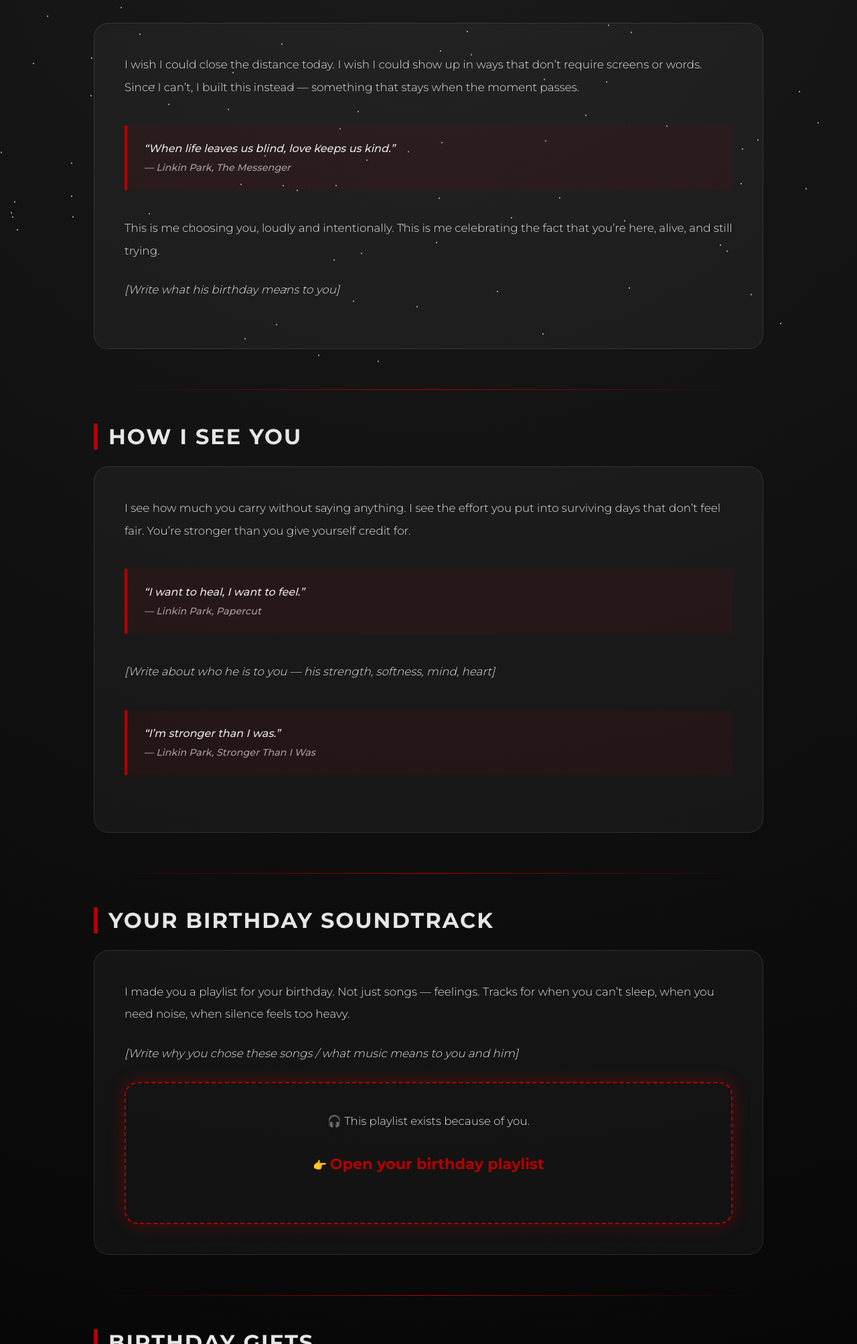
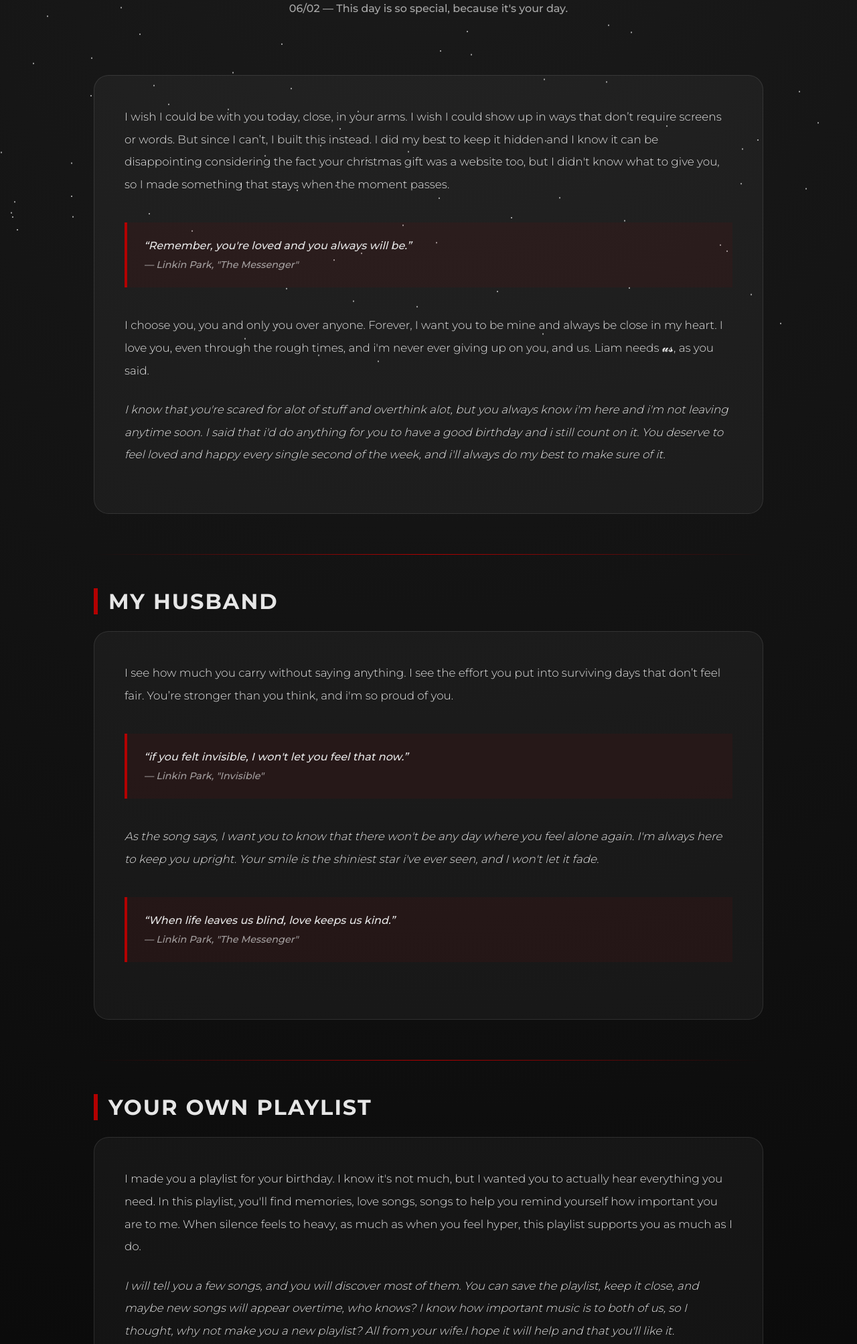
Before and after one commit to DefoNotAmi/birthday-gift-muah, a plain HTML site: page index.html in a window 1280 px wide. Shown: the part 233-2239 px from the top of the page at 67% size. Drawn offline with Linux system fonts and the light colour scheme.

Commit message:
index.html

```diff
--- a/index.html
+++ b/index.html
@@ -2,7 +2,7 @@
 <html lang="en">
 <head>
 <meta charset="UTF-8">
-<title>Happy Birthday, Angel</title>
+<title>Happy Birthday, My Angel</title>
 <link href="https://fonts.googleapis.com/css2?family=Montserrat:wght@300;500;700;900&display=swap" rel="stylesheet">
 
 <style>
@@ -188,73 +188,79 @@
 
 <div class="container">
 
-<h1>Happy Birthday</h1>
-<div class="subtitle">06/02 — this day exists because you do</div>
+<h1>Happy Birthday My Angel</h1>
+<div class="subtitle">06/02 — This day is so special, because it's your day.</div>
 
 <div class="section">
 <p>
-I wish I could close the distance today. I wish I could show up in ways that don’t require screens or words.
-Since I can’t, I built this instead — something that stays when the moment passes.
+I wish I could be with you today, close, in your arms. I wish I could show up in ways that don’t require screens or words.
+But since I can’t, I built this instead. I did my best to keep it hidden and I know it can be disappointing considering the fact your christmas gift was a website too, but I didn't know what to give you, so I made something that stays when the moment passes.
 </p>
 
 <div class="quote">
-“When life leaves us blind, love keeps us kind.”
-<span class="song">— Linkin Park, <em>The Messenger</em></span>
+“Remember, you're loved and you always will be.”
+<span class="song">— Linkin Park, <em>"The Messenger"</em></span>
 </div>
 
 <p>
-This is me choosing you, loudly and intentionally.
-This is me celebrating the fact that you’re here, alive, and still trying.
+I choose you, you and only you over anyone. Forever, I want you to be mine and always be close in my heart. I love you, even through the rough times, and i'm never ever giving up on you, and us. Liam needs 𝓾𝓼, as you said.
 </p>
 
 <!-- FILL IN: Add a personal sentence about what this birthday means to you -->
-<p><em>[Write what his birthday means to you]</em></p>
+<p><em>I know that you're scared for alot of stuff and overthink alot, but you always know i'm here and i'm not leaving anytime soon. I said that i'd do anything for you to have a good birthday and i still count on it. You deserve to feel loved and happy every single second of the week, and i'll always do my best to make sure of it. </em></p>
 </div>
 
 <div class="divider"></div>
 
-<h2>How I See You</h2>
+<h2>My husband</h2>
 
 <div class="section">
 <p>
 I see how much you carry without saying anything.
 I see the effort you put into surviving days that don’t feel fair.
-You’re stronger than you give yourself credit for.
+You’re stronger than you think, and i'm so proud of you.
 </p>
 
 <div class="quote">
-“I want to heal, I want to feel.”
-<span class="song">— Linkin Park, <em>Papercut</em></span>
+“if you felt invisible, I won't let you feel that now.”
+<span class="song">— Linkin Park, <em>"Invisible"</em></span>
 </div>
 
 <!-- FILL IN: Describe him in your own words -->
-<p><em>[Write about who he is to you — his strength, softness, mind, heart]</em></p>
+<p><em>As the song says, I want you to know that there won't be any day where you feel alone again. I'm always here to keep you upright. Your smile is the shiniest star i've ever seen, and I won't let it fade.</em></p>
 
 <div class="quote">
-“I’m stronger than I was.”
-<span class="song">— Linkin Park, <em>Stronger Than I Was</em></span>
+“When life leaves us blind, love keeps us kind.”
+<span class="song">— Linkin Park, <em>"The Messenger"</em></span>
 </div>
 </div>
 
 <div class="divider"></div>
 
-<h2>Your Birthday Soundtrack</h2>
+<h2>Your own playlist</h2>
 
 <div class="section">
 <p>
 I made you a playlist for your birthday.
-Not just songs — feelings.
-Tracks for when you can’t sleep, when you need noise, when silence feels too heavy.
+I know it's not much, but I wanted you to actually hear everything you need. In this playlist, you'll find memories, love songs, songs to help you remind yourself how important you are to me.
+When silence feels to heavy, as much as when you feel hyper, this playlist supports you as much as I do.
 </p>
 
 <!-- FILL IN: Explain why music matters to you both -->
-<p><em>[Write why you chose these songs / what music means to you and him]</em></p>
+<p><em>I will tell you a few songs, and you will discover most of them. You can save the playlist, keep it close, and maybe new songs will appear overtime, who knows? I know how important music is to both of us, so I thought, why not make you a new playlist? All from your wife.I hope it will help and that you'll like it.</em></p>
+<p>
+"𝐓𝐫𝐞𝐚𝐭 𝐲𝐨𝐮 𝐛𝐞𝐭𝐭𝐞𝐫" - 𝐒𝐡𝐚𝐰𝐧 𝐌𝐞𝐧𝐝𝐞𝐬 : The first song we "sung" together, eyes to eyes, while playing. That's where I really realised how lucky I am to have you close to me.
+"𝐁𝐞 𝐚𝐥𝐫𝐢𝐠𝐡𝐭" - 𝐃𝐞𝐚𝐧 𝐋𝐞𝐰𝐢𝐬 : To remind yourself, that everything will be alright. (just don't let me go though)
+"𝐆𝐨𝐭𝐭𝐚 𝐛𝐞 𝐚 𝐫𝐞𝐚𝐬𝐨𝐧" - 𝐀𝐥𝐞𝐜 𝐁𝐞𝐧𝐣𝐚𝐦𝐢𝐧 : One of my new favorite songs, one of the quotes is "gotta be a reason that I'm here on earth", well, you are my reason.
+"𝐂𝐚𝐬𝐭𝐥𝐞 𝐨𝐟 𝐠𝐥𝐚𝐬𝐬" - 𝐋𝐢𝐧𝐤𝐢𝐧 𝐩𝐚𝐫𝐤 : Just because you seemed attached to it, soo, have it baby.
+</p>
+<p><em>I'm not spoiling further, have fun discovering it angel.</em></p>
 
 <div class="playlist">
-  <p>🎧 This playlist exists because of you.</p>
+  <p>‧₊˚♪ 𝄞₊˚⊹ This playlist exists because of you.</p>
   <p>
-    👉 <a href="PASTE_SPOTIFY_PLAYLIST_LINK_HERE" target="_blank">
-      Open your birthday playlist
+    👉 <a href="https://open.spotify.com/playlist/1OS1TvuV0R9ykCxqbEw1vC?si=120b0f4d378e4332" target="_blank">
+      Open your birthday playlist!!
     </a>
   </p>
 
@@ -281,18 +287,18 @@
 
   <div class="gift">
     <h3>.✦ ݁˖ This Space</h3>
-    <p>A place that exists only for you, today.</p>
+    <p>The place that exists only for you, today.</p>
   </div>
 
   <div class="gift">
     <h3>⏱ Time</h3>
-    <p><em>[Mention future calls, plans, or moments together]</em></p>
+    <p><em>Every single call we will have, our time growing together, til the day we meet.</em></p>
   </div>
 </div>
 </div>
 
 <footer>
-ℳ𝐚𝐝𝐞 𝐰𝐢𝐭𝐡 𝐢𝐧𝐭𝐞𝐧𝐭𝐢𝐨𝐧. ℳ𝐚𝐝𝐞 𝐟𝐨𝐫 𝒴ℴ𝓊.
+Made with love, made for 𝒴ℴ𝓊.
 </footer>
 
 </div>
```
